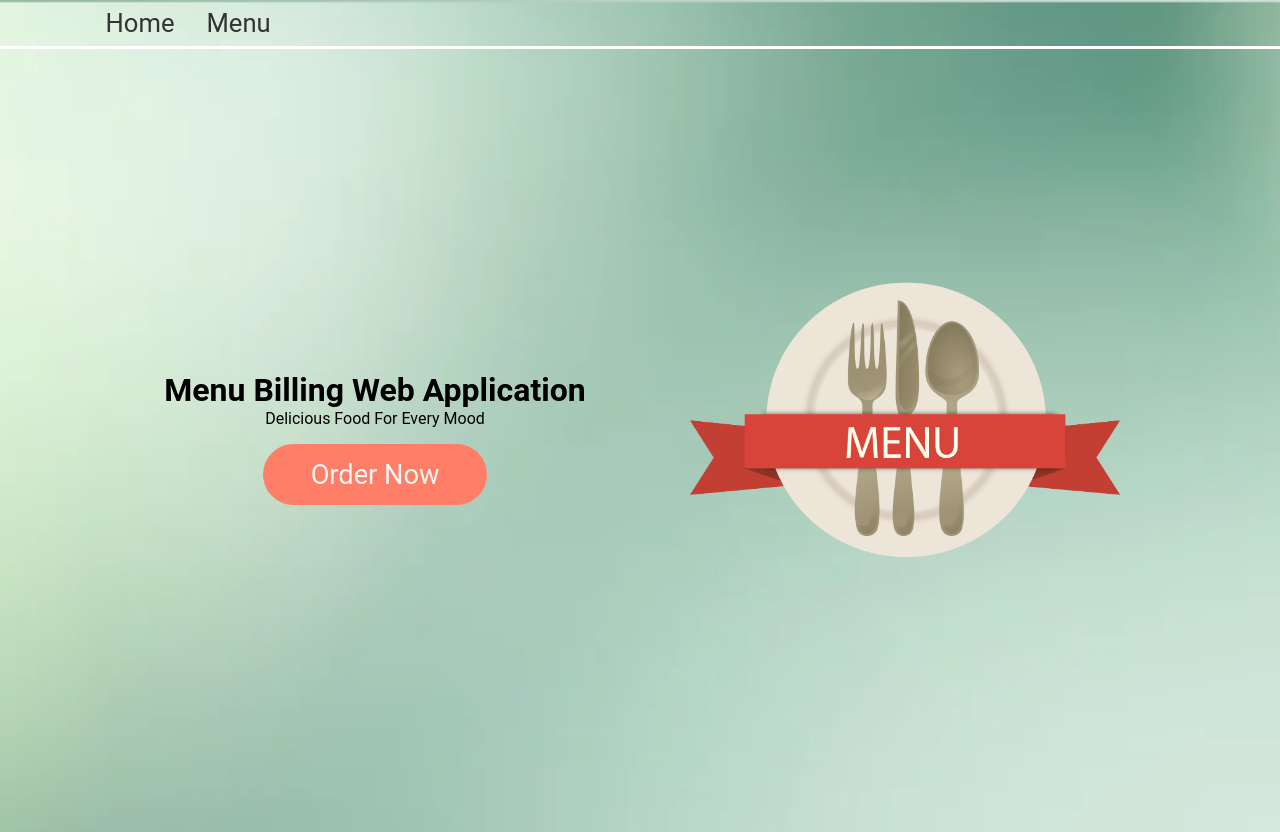
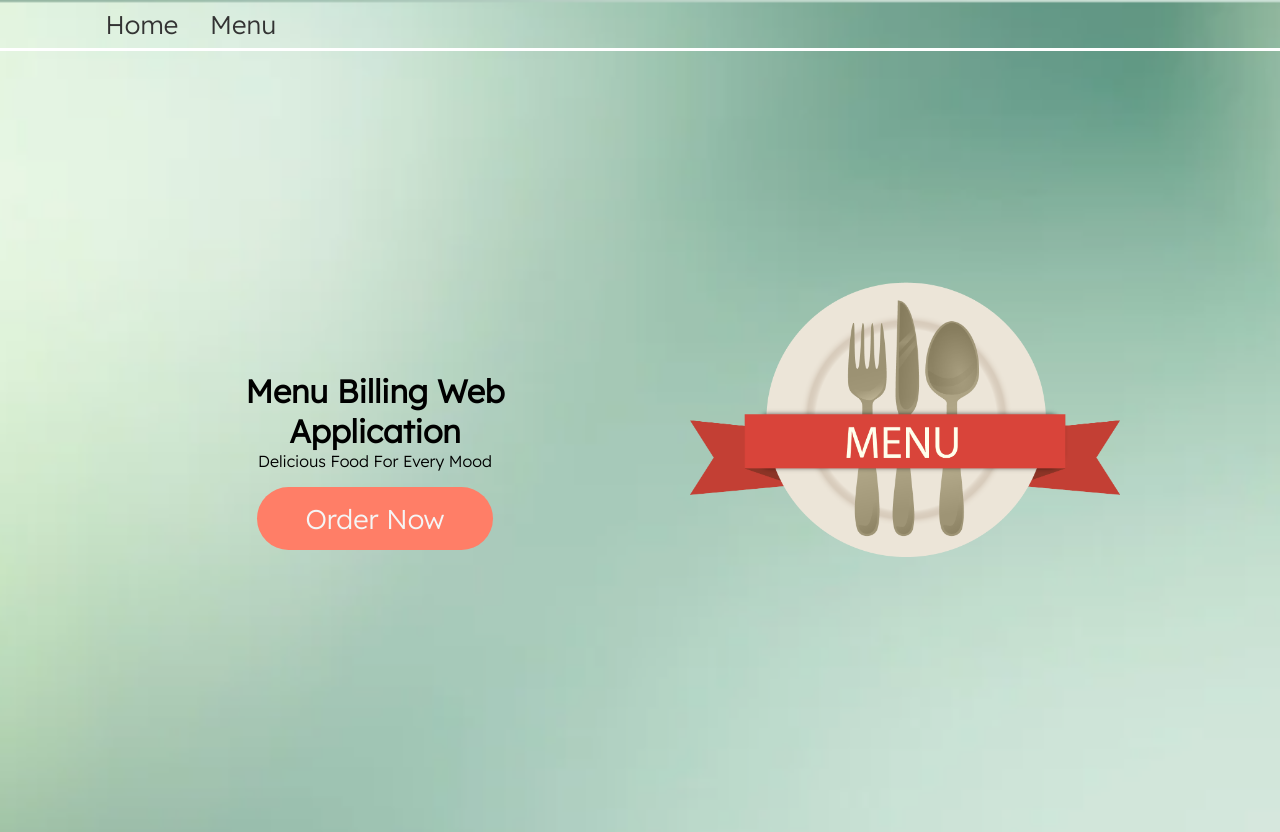
Before and after one commit to garquiza/MENU_BILLING-REPO, a React (Create React App) app in the folder menubilling/: page / in a window 1280 px wide. Built offline with nearby package versions, Linux system fonts and the light colour scheme.

Commit message:
adjusting color for buttons when hovered

```diff
--- a/menubilling/src/pages/Home.js
+++ b/menubilling/src/pages/Home.js
@@ -16,11 +16,14 @@
             transition={{ duration: 1, ease: "easeInOut" }}>Delicious food for every mood</motion.p>
           <Link to="/menu">
           <motion.button
-              initial={{ opacity: 0, y: 20 }}
-              animate={{ opacity: 1, y: 0 }}
-              transition={{ duration: 1, ease: "easeInOut", delay: 0.2 }}
-              className="ordernow-btn"
-            >Order Now</motion.button>
+            initial={{ opacity: 0, y: 20 }}
+            animate={{ opacity: 1, y: 0 }}
+            transition={{ duration: 0.5, ease: "easeInOut", delay: 0.2 }}
+            //whileHover={{ scale: 1.1, transition: { duration: 0 } }}
+            className="ordernow-btn"
+          >
+            Order Now
+          </motion.button>
           </Link>
         </div>
         <motion.div
--- a/menubilling/src/pages/Menu.js
+++ b/menubilling/src/pages/Menu.js
@@ -74,6 +74,7 @@
 const Menu = () => {
   const [selectedItems, setSelectedItems] = useState([]);
   const [showMyOrder, setShowMyOrder] = useState(false);
+
 
   const addToOrder = (item) => {
     const existingItem = selectedItems.find(
--- a/menubilling/src/styles.css
+++ b/menubilling/src/styles.css
@@ -1,3 +1,4 @@
+@import url('https://fonts.googleapis.com/css2?family=Lexend+Deca:wght@300&display=swap');
 :root {
   --background-primary: #f5f5f5;
   --background-secondary: #f0f0f0;
@@ -12,7 +13,7 @@
 }
 
 * {
-  font-family: "Roboto", sans-serif;
+  font-family: 'Lexend Deca', sans-serif;
   margin: 0;
   padding: 0;
   box-sizing: border-box;
@@ -263,9 +264,11 @@
   color: var(--background-primary);
   background: var(--accent-color);
   cursor: pointer;
+  transition: transform 0.3s ease; /* Added transition for smooth effect */
 }
 
 .ordernow-btn:hover {
+  transform: scale(1.05); /* Apply scale transform on hover */
   letter-spacing: 0.2rem;
 }
 
```
